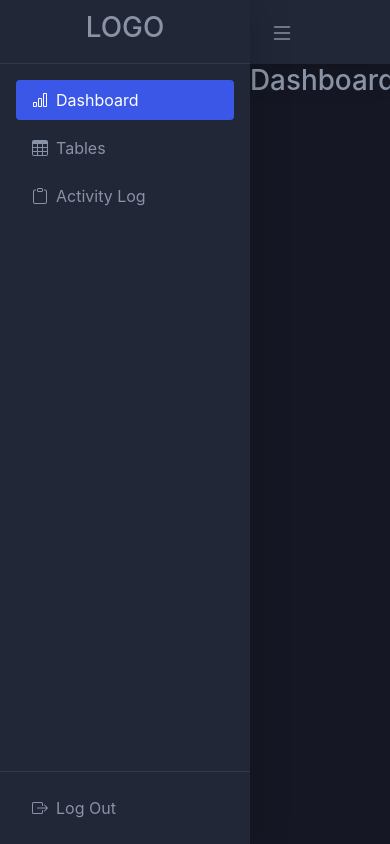
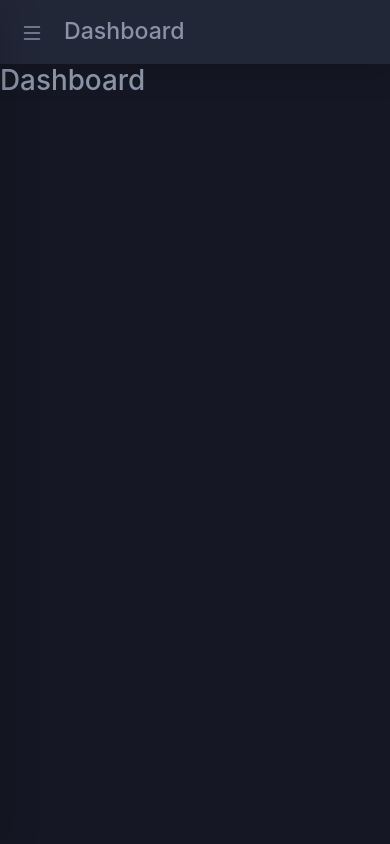
Before and after one commit to Warehouse-Management-Dashboard/storage-frontend, a React (Create React App) app: page / in a window 390 px wide. Built offline with nearby package versions, Linux system fonts and the light colour scheme.

Commit message:
making hamburger menu handle and responsive on side bar

```diff
--- a/src/assets/stylesheet/main-layout.css
+++ b/src/assets/stylesheet/main-layout.css
@@ -1,4 +1,34 @@
 .main-layout-container {
+  width: 100%;
+  margin-left: 0;
+  transition: 0.3s ease;
+}
+.main-layout-container.open {
   width: calc(100% - 250px);
   margin-left: 250px;
 }
+.side-bar {
+  left: -250px;
+  transition: 0.3s ease;
+}
+.side-bar.open {
+  left: 0;
+}
+@media only screen and (max-width: 768px) {
+  .main-layout-container.open {
+    width: 100%;
+    margin-left: 0;
+    transition: 0.3s ease;
+  }
+  .main-layout-container {
+    width: calc(100% - 250px);
+    margin-left: 250px;
+  }
+  .side-bar.open {
+    left: -250px;
+    transition: 0.3s ease;
+  }
+  .side-bar {
+    left: 0;
+  }
+}
--- a/src/components/HeaderBar.js
+++ b/src/components/HeaderBar.js
@@ -1,17 +1,22 @@
-import React, { useReducer, useEffect } from "react";
+import React from "react";
 import { List } from "react-bootstrap-icons";
 import "../assets/stylesheet/header-bar.css";
 import { useLocation } from "react-router-dom";
 
-const HeaderBar = () => {
+const HeaderBar = ({ sideBarOpenHandle }) => {
   const location = useLocation();
 
   return (
     <header className="header w-100 px-3 box-shadow c-bg-2 d-flex align-items-center">
-      <div className="hamburger-menu me-3 p-1 c-bg-hover rounded">
+      <div
+        className="hamburger-menu me-3 p-1 c-bg-hover rounded"
+        onClick={sideBarOpenHandle}
+      >
         <List size="24px" />
       </div>
-      <h1 className="h3 d-block mb-0 ">{location.state}</h1>
+      <h1 className="h3 d-block mb-0 ">
+        {location.state ? location.state : "Dashboard"}
+      </h1>
     </header>
   );
 };
--- a/src/components/MainLayout.js
+++ b/src/components/MainLayout.js
@@ -1,14 +1,18 @@
-import React from "react";
+import React, { useState } from "react";
 import SideBar from "./SideBar";
 import { Outlet } from "react-router-dom";
 import HeaderBar from "./HeaderBar";
 import "../assets/stylesheet/main-layout.css";
 const MainLayout = () => {
+  const [sideBarOpen, setSideBarOpen] = useState("open");
+  const sideBarOpenHandle = () => {
+    sideBarOpen === "open" ? setSideBarOpen(" ") : setSideBarOpen("open");
+  };
   return (
     <>
-      <SideBar />
-      <main className="main-layout-container">
-        <HeaderBar />
+      <SideBar sideBarClassName={sideBarOpen} />
+      <main className={`main-layout-container ${sideBarOpen}`}>
+        <HeaderBar sideBarOpenHandle={sideBarOpenHandle} />
         <Outlet />
       </main>
     </>
--- a/src/components/SideBar.js
+++ b/src/components/SideBar.js
@@ -9,9 +9,11 @@ import {
   BoxArrowRight,
 } from "react-bootstrap-icons";
 
-const SideBar = () => {
+const SideBar = ({ sideBarClassName }) => {
   return (
-    <Nav className="side-bar vstack position-fixed top-0 start-0 bottom-0 center c-bg-2">
+    <Nav
+      className={`side-bar vstack position-fixed top-0 bottom-0 center c-bg-2 ${sideBarClassName}`}
+    >
       <div className="side-bar-logo d-flex justify-content-center align-items-center bottom-line">
         <h1>LOGO</h1>
       </div>
```
